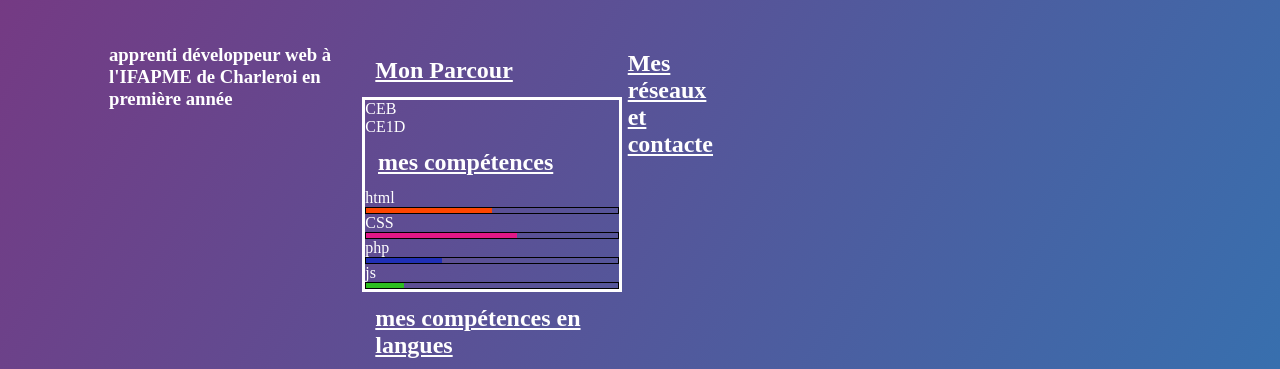
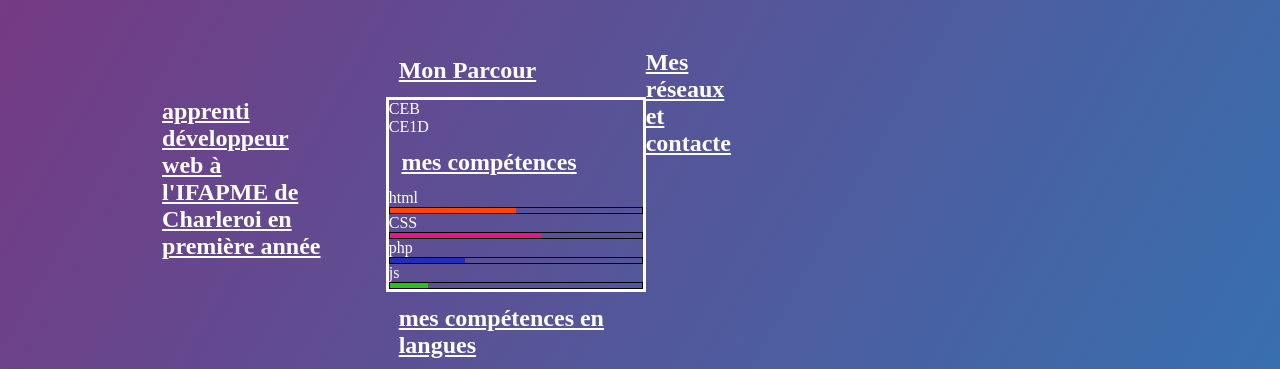
Before and after one commit to IllyasRP0/cv, a plain HTML site: page index.html in a window 1280 px wide. Shown: the part 397-766 px from the top of the page. Drawn offline with Linux system fonts and the light colour scheme.

Commit message:
Update index.html

```diff
--- a/index.html
+++ b/index.html
@@ -28,7 +28,7 @@
             <h1>Illyas Mishkin</h2><br>
         </div>
         <div class="lorem">
-            <h3>apprenti développeur web à l'IFAPME de Charleroi en première année</h3>
+            <h2>apprenti développeur web à l'IFAPME de Charleroi en première année</h2>
         <br><br><br>
         <section class="pro">
             <section id="comp">
```
